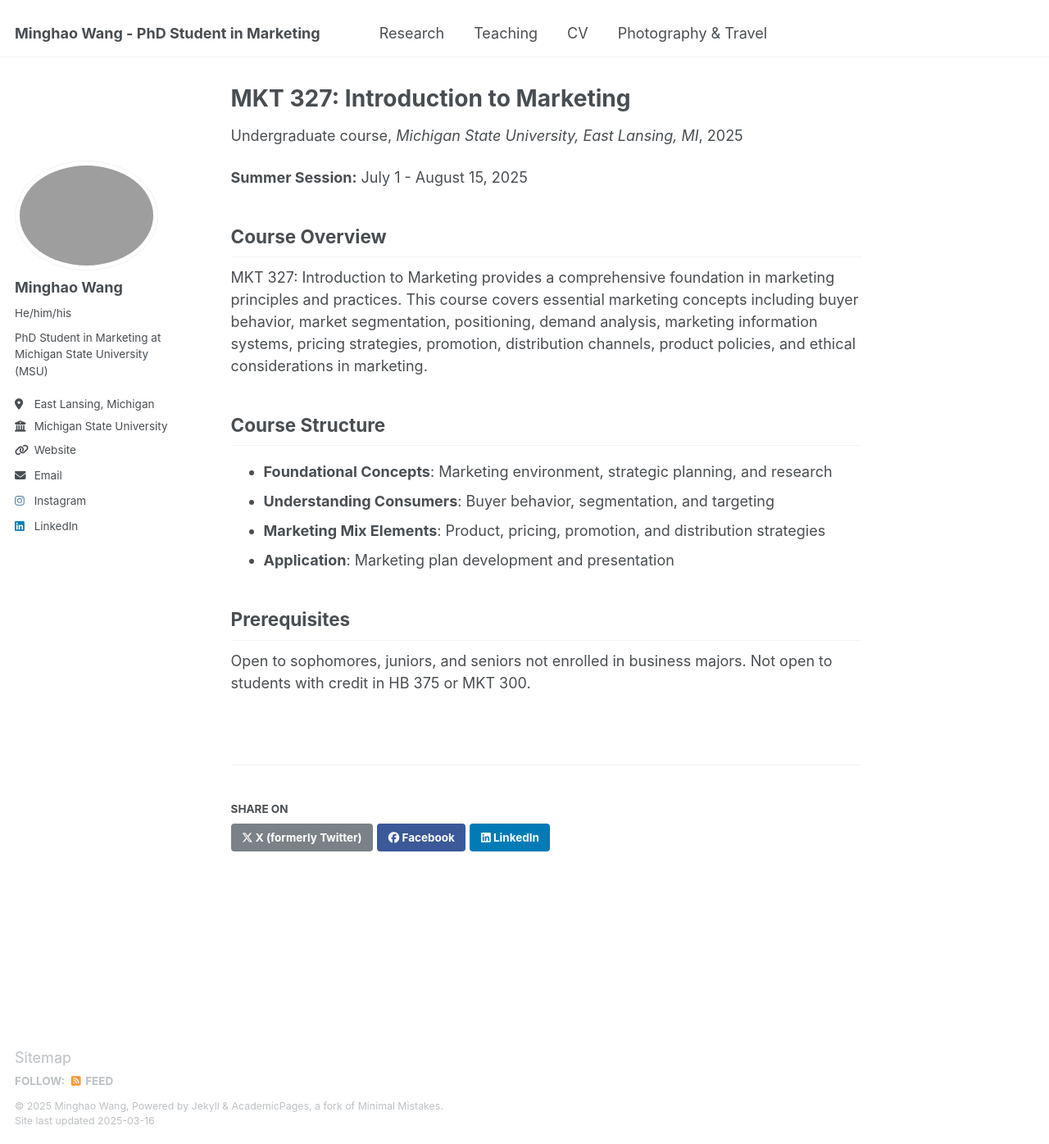
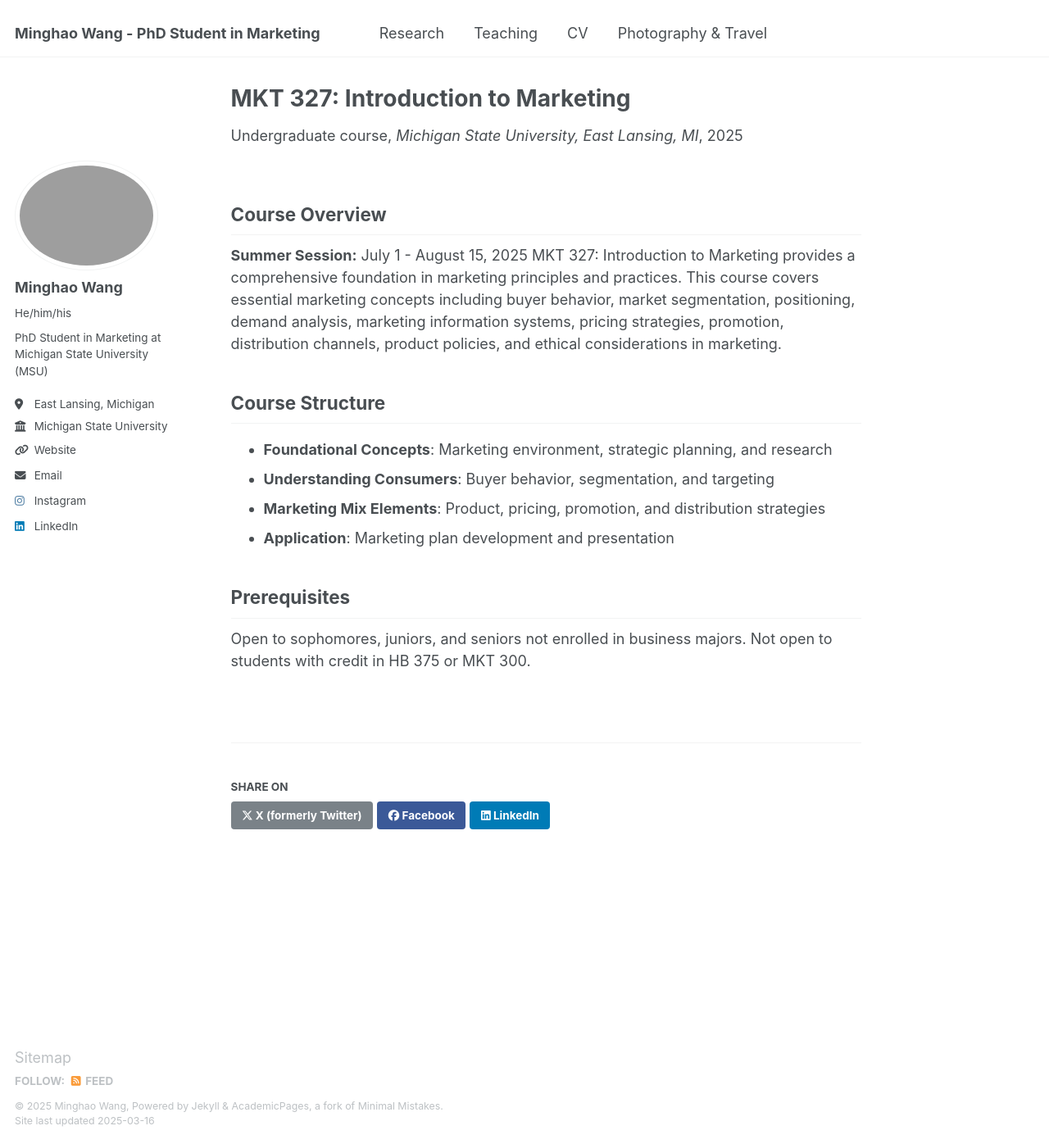
Before and after one commit to minghaowang-research/minghaowang-research.github.io, a Jekyll site: the page built from _teaching/2025-summer-marketing-327.md.md, in a window 1280 px wide and 1396 px high. Shown: the whole window at 82% size. Built offline with Jekyll 4.4.1, drawn with Linux system fonts in a browser that asks for light colours.

```diff
--- a/_teaching/2025-summer-marketing-327.md.md
+++ b/_teaching/2025-summer-marketing-327.md.md
@@ -7,10 +7,8 @@ venue: "Michigan State University, East Lansing, MI"
 date: 2025-07-01
 ---
 
+## Course Overview
 **Summer Session:** July 1 - August 15, 2025
-
-## Course Overview
-
 MKT 327: Introduction to Marketing provides a comprehensive foundation in marketing principles and practices. This course covers essential marketing concepts including buyer behavior, market segmentation, positioning, demand analysis, marketing information systems, pricing strategies, promotion, distribution channels, product policies, and ethical considerations in marketing.
 
 ## Course Structure
```
